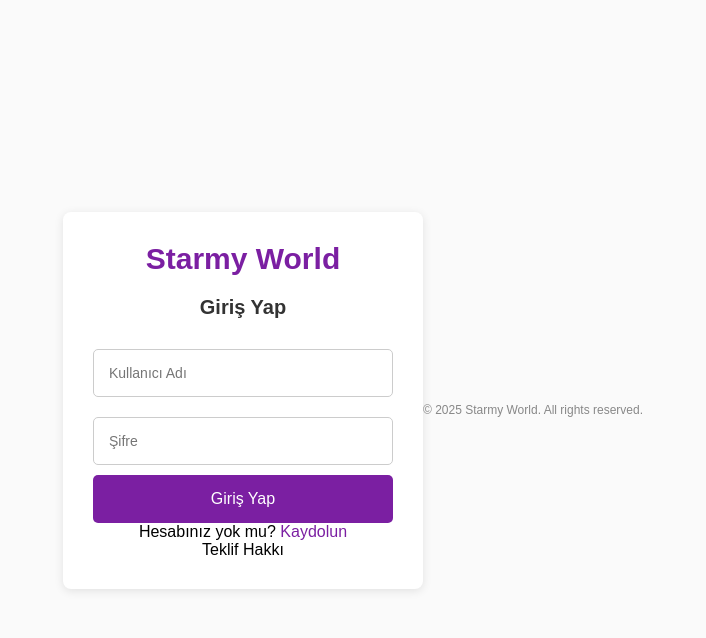
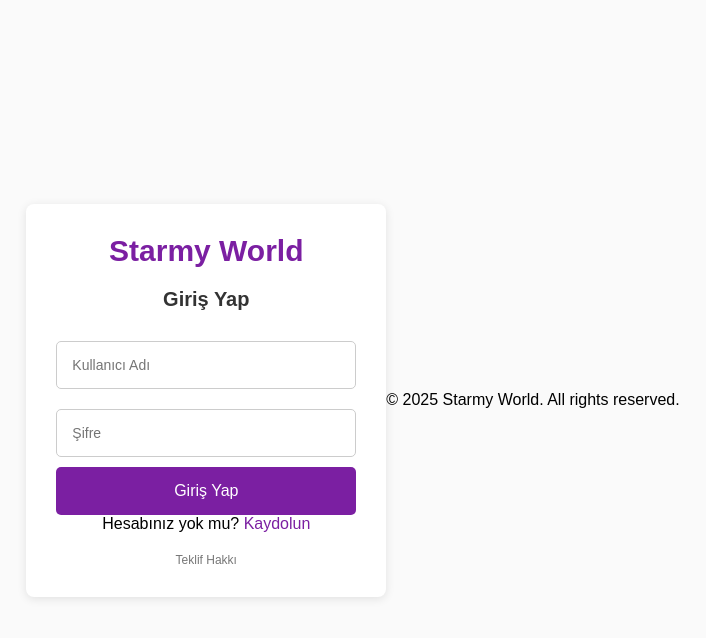
Before and after one commit to Asorex0784/Starmy-World.github.io, a PHP site: page / in a window 1280 px wide. Shown: the top 638 px of the page, without its empty margins (287-993 px from the left). Run offline with PHP 8.4, Linux system fonts and the light colour scheme.

Commit message:
Update style.css

```diff
--- a/style.css
+++ b/style.css
@@ -82,11 +82,11 @@ a:hover {
     text-decoration: underline;
 }
 
-footer {
-    text-align: center;
+/* Teklif Hakkı yazısının stili */
+.offer-rights {
+    font-size: 12px;
+    color: #777;
     margin-top: 20px;
-    font-size: 12px;
-    color: #888;
 }
 
 /* Mobil uyumlu tasarım */
```
